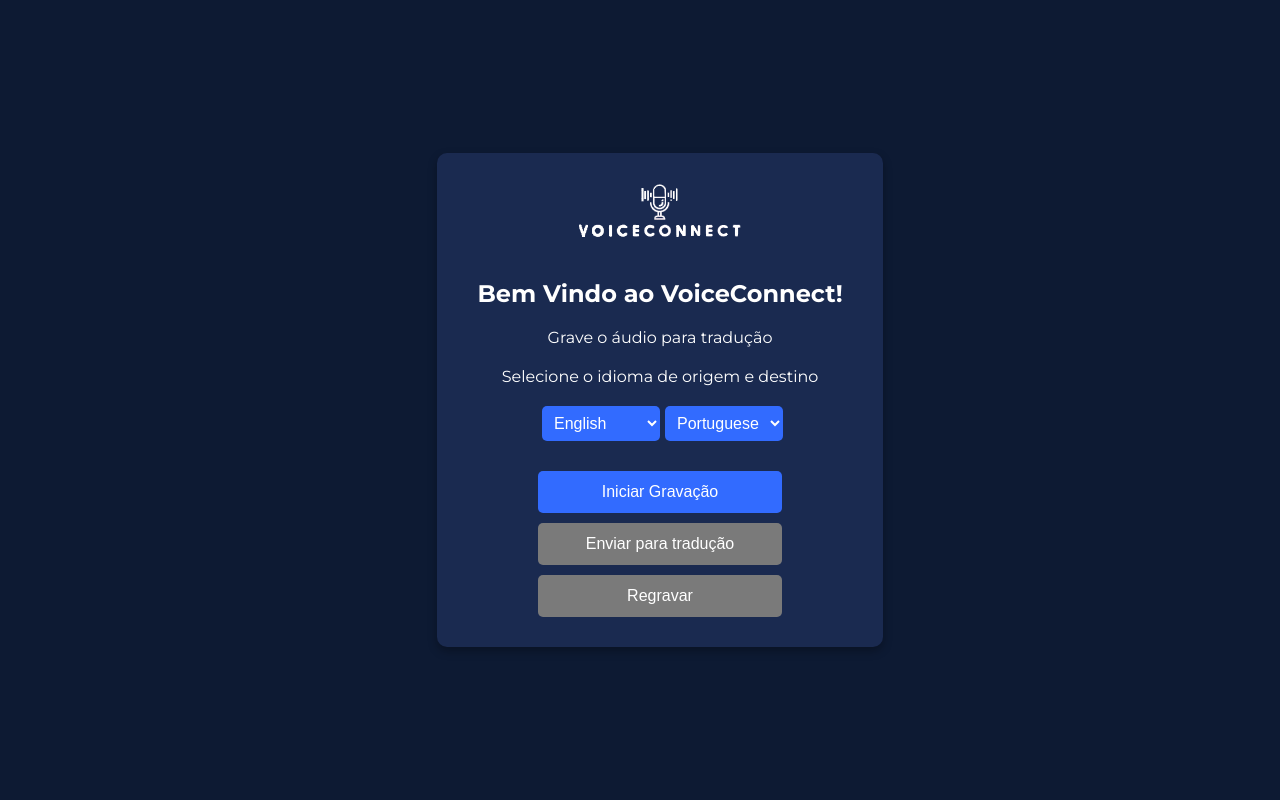
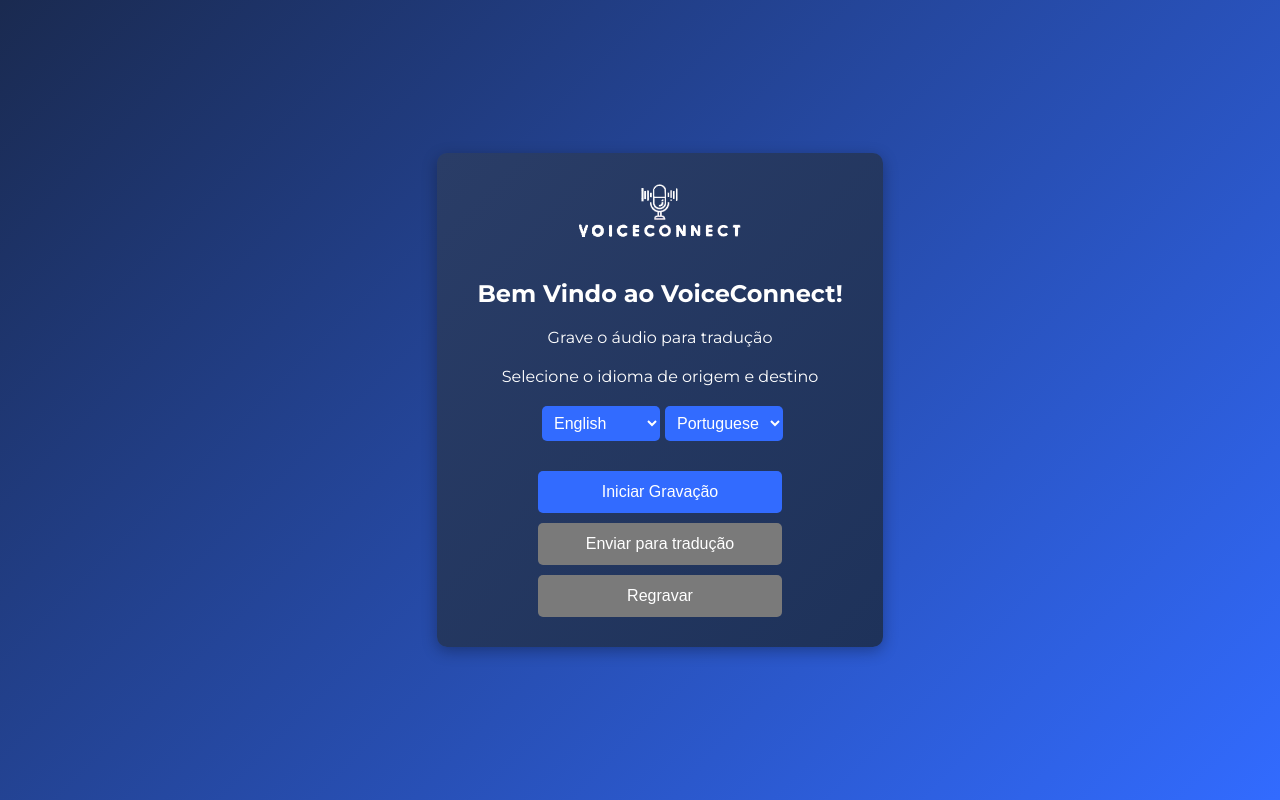
Before and after one commit to Gabix008/VoicceConnect, a React (Vite) app in the folder FrontEnd/: page / in a window 1280 px wide. Built offline with nearby package versions, Linux system fonts and the light colour scheme.

Commit message:
Updates FrontEnd

```diff
--- a/FrontEnd/src/index.css
+++ b/FrontEnd/src/index.css
@@ -15,6 +15,7 @@ body {
   width: 100%;
   padding: 20px;
   border-radius: 10px;
-  background-color: #1a2a50;
-  box-shadow: 0 4px 10px rgba(0, 0, 0, 0.3);
+  background: linear-gradient(135deg, #2a3d67, #1e325a);
+  box-shadow: 0 4px 15px rgba(0, 0, 0, 0.3);
+  transition: background-color 0.3s ease-in-out;
 }
--- a/FrontEnd/src/pages/home/style.css
+++ b/FrontEnd/src/pages/home/style.css
@@ -10,12 +10,13 @@
     --box-shadow: 0 4px 10px rgba(0, 0, 0, 0.3);
     --max-width: 500px;
     --padding: 20px;
+    --gradient-bg: linear-gradient(135deg, #1a2a50, #326bff);
 }
 
 body {
     margin: 0;
     font-family: var(--font-family);
-    background-color: #0d1a33;
+    background: var(--gradient-bg);
     color: var(--text-color);
     text-align: center;
     height: 100vh;
@@ -23,6 +24,7 @@ body {
     justify-content: center;
     align-items: center;
 }
+
 
 .container {
     max-width: var(--max-width);
```
Also changed, not shown: 1 other file (tests, documents, lock files or other folders).
